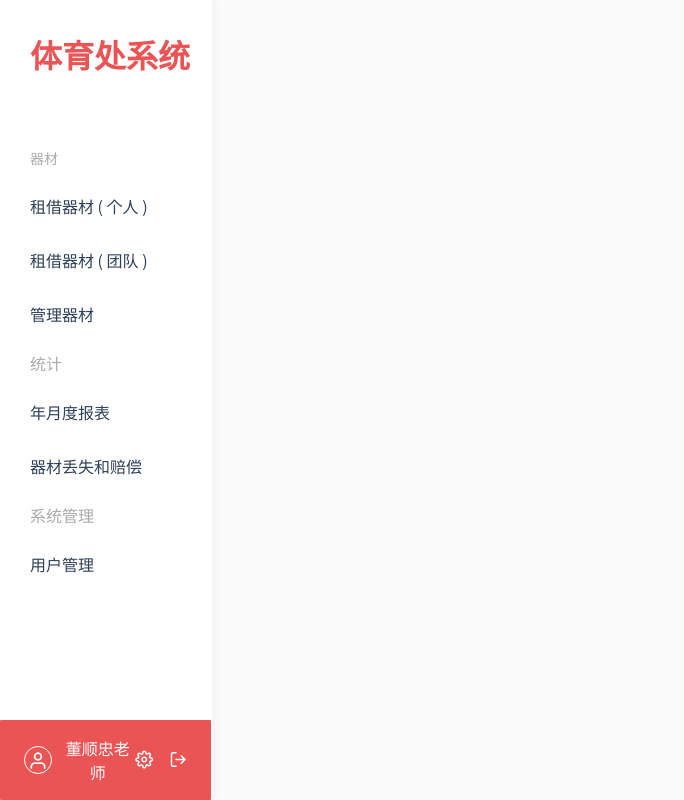
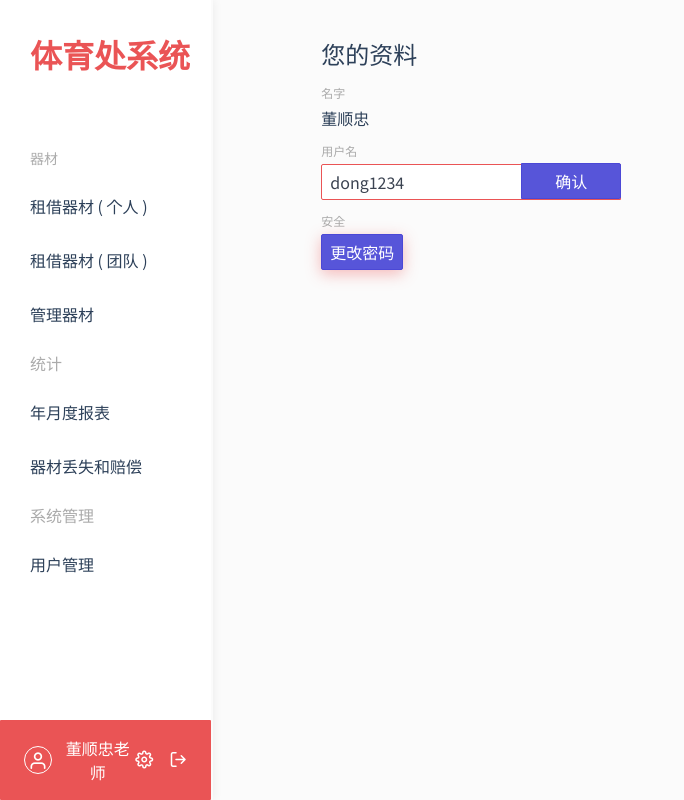
Before and after one commit to MechFroG88/Humble-Sports, a Vue app in the folder client/: page /settings in a window 1280 px wide. Shown: the whole page, without its empty margins (0-684 px from the left). Built offline with nearby package versions, Linux system fonts and the light colour scheme.

Commit message:
user settings page

```diff
--- /dev/null
+++ b/client/src/assets/scss/pages/settings.scss
@@ -0,0 +1,55 @@
+#_settings {
+  float: left;
+  .container {
+    text-align: left;
+    font-weight:400;
+    .title{
+      font-size:1.2rem;
+    }
+    .nametitle ,.usernametitle,.safety{
+      margin-top: .6rem;
+      font-size:.6rem;
+      color:#AAAAAA;
+    }
+    .name{
+      margin-top:.2rem;
+    }
+    .username{
+      margin-top:.2rem;
+    }
+    .user{
+      display:flex;
+      flex-direction: row;
+      align-items: center;
+      position: relative;
+    }
+    .form-input{
+      margin-top:.2rem;
+      border-color: $primary-color;
+      border-top-right-radius: 0;
+      border-bottom-right-radius: 0;
+      width:15rem;
+    }
+    .confirmbtn{
+      position:absolute;
+      width:5rem;
+      margin-top:.1rem;
+      margin-left:10rem;
+      border-top-left-radius: 0;
+      border-bottom-left-radius: 0;
+
+
+    }
+    .icon{
+      color:$primary-color;
+      font-weight:800;
+      margin-left:.6rem;
+      margin-top:.2rem;
+    }
+    .safetybtn{
+      margin-top:.2rem;
+      box-shadow: 0 4px 15px rgba($primary-color, 0.40);
+    }
+
+  }
+}
--- a/client/src/assets/scss/style.scss
+++ b/client/src/assets/scss/style.scss
@@ -16,6 +16,7 @@
 @import 'pages/rent/addNew';
 @import 'pages/item_management/management';
 @import 'pages/item_management/details';
+@import 'pages/settings';
 
 // add-button
 .addBtn {
--- a/client/src/pages/settings.vue
+++ b/client/src/pages/settings.vue
@@ -1,13 +1,47 @@
 <template>
   <div id="_settings">
+    <div class="container ">
+    <div class="title">您的资料</div>
+    <div class="nametitle">名字</div>
+    <div class="name">{{name}}</div>
+    <div class="usernametitle">用户名</div>
+
+    <div v-if="edit" class="user">
+    <span class="username">{{username}}</span>
+    <i class="icon icon-edit-2"
+          @click='edit =! edit'></i>
+    </div>
+    <div v-else class="user">
+    <input class="form-input" type="text" id="username"  placeholder="请输入用户名" v-model="username">
+    <button class="btn btn-primary confirmbtn" type="submit" @click='edit =! edit'>确认
+    </button>
+    <!-- <form @submit.prevent="submit()">
+      <button class="btn btn-primary confirmbtn" type="submit" >确认</button>
+    </form> -->
+    </div>
+
+
+    <div class="safety">安全</div>
+    <button class="btn btn-primary safetybtn">更改密码</button>
+    </div>
+
+
 
   </div>
 </template>
 
 <script>
 export default {
+  data: () => ({
+    name: '董顺忠',
+    username: 'dong1234',
+    edit: false
+    }),
+  methods:{
 
-}
+    }
+  }
+
 </script>
 
 <style>
--- a/client/src/router.js
+++ b/client/src/router.js
@@ -56,5 +56,10 @@ export default new Router({
       name: 'management_details',
       component: () => import('./pages/item_management/details.vue')
     },
+    {
+      path: '/settings',
+      name: 'settings',
+      component: () => import('./pages/settings.vue')
+    },
   ]
 });
```
